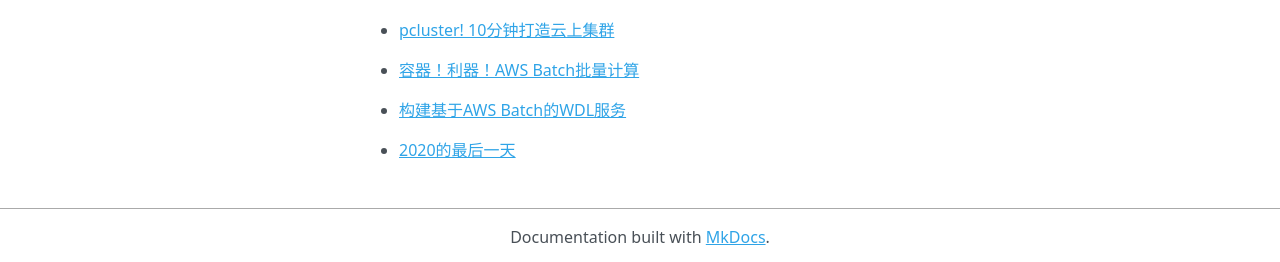
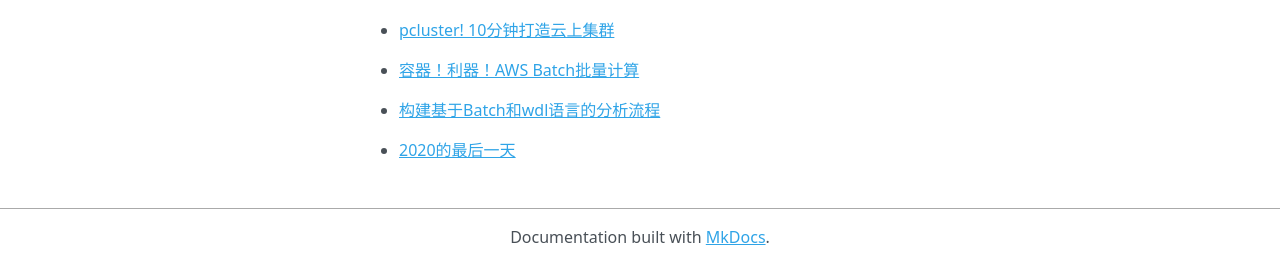
Before and after one commit to DavisChen99/bioaws, an MkDocs documentation site: the page built from docs/index.md, in a window 1280 px wide and 929 px high. Shown: the part 664-926 px from the top of the window. Built offline with MkDocs 1.6.1, drawn with Linux system fonts in a browser that asks for light colours; nearby versions of some CDN libraries; old or Windows-style settings are respelled for this version of MkDocs.

```diff
--- a/docs/index.md
+++ b/docs/index.md
@@ -32,6 +32,6 @@
 
 - [容器！利器！AWS Batch批量计算](blogs/2020-01-14-how-to-use-aws-batch-china.md)
 
-- [构建基于AWS Batch的WDL服务](blogs/2020-01-06-wdl-and-cromwell-on-aws-batch-china.md)
+- [构建基于Batch和wdl语言的分析流程](blogs/2020-01-06-wdl-and-cromwell-on-aws-batch-china.md)
 
 - [2020的最后一天](blogs/2020-12-31-final-day-of-2020.md)
```
